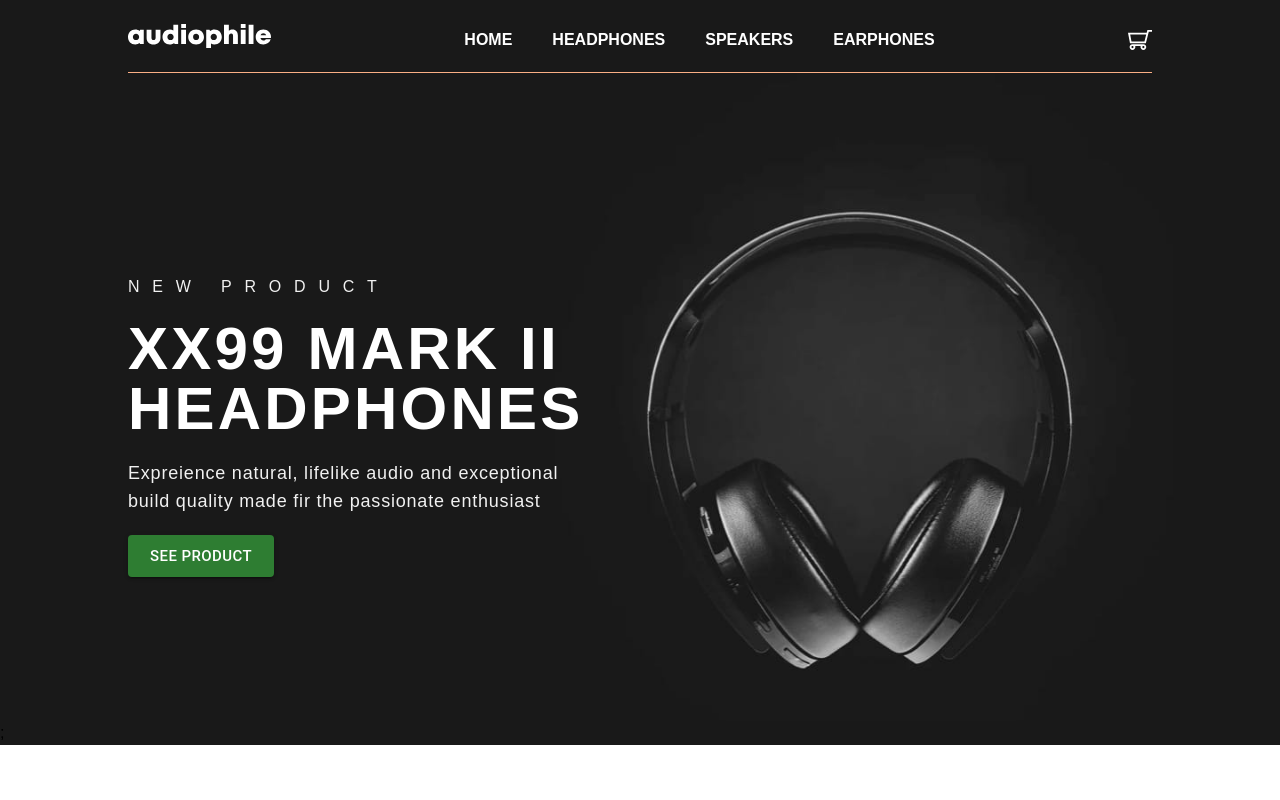
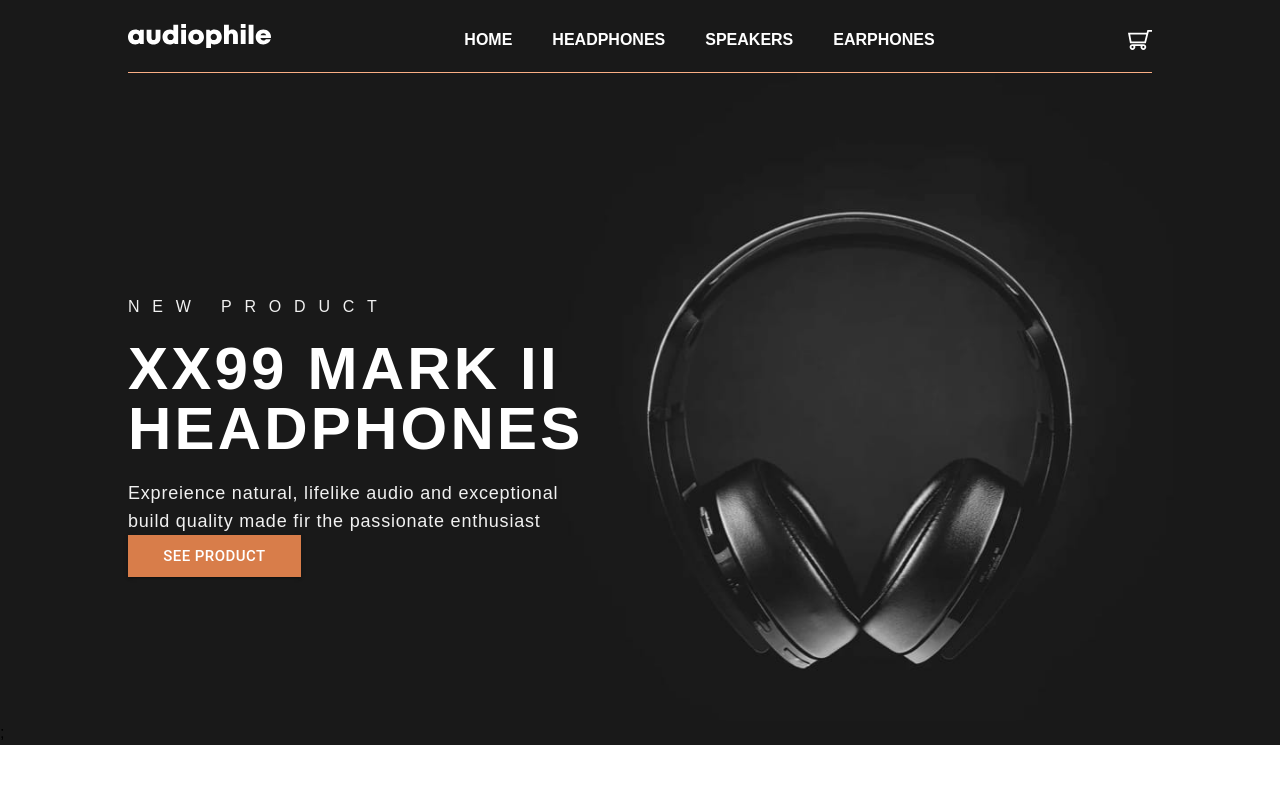
Before and after one commit to ShreeraamGit/audiophile_ecommerce_v2, a React (Create React App) app: page / in a window 1280 px wide. Shown: the top 800 px of the page. Built offline with nearby package versions, Linux system fonts and the light colour scheme.

Commit message:
before routing changes

```diff
--- a/src/App.js
+++ b/src/App.js
@@ -3,6 +3,7 @@ import Headphones from "./Routes/Headphones/headPhones.jsx";
 import Earphones from "./Routes/Earphones/earPhones.jsx";
 import Speakers from "./Routes/Speakers/speakers.jsx";
 import Navigation from "./Routes/Navigation/navigation";
+import ProductPage from "./Routes/ProductPage/productPage";
 import { Routes, Route } from "react-router-dom";
 
 function App() {
@@ -10,6 +11,7 @@ function App() {
     <Routes>
       <Route path="/*" element={<Navigation></Navigation>}>
         <Route index element={<Home />} />
+        <Route path=":product" element={<ProductPage></ProductPage>}></Route>
         <Route path="speakers" element={<Speakers></Speakers>}></Route>
         <Route path="earphones" element={<Earphones></Earphones>}></Route>
         <Route path="headphones" element={<Headphones></Headphones>}></Route>
--- a/src/Routes/Navigation/navigation.jsx
+++ b/src/Routes/Navigation/navigation.jsx
@@ -35,6 +35,8 @@ function Navigation() {
             Earphones
           </h1>
         );
+      case "product":
+        return null;
       default:
         return <HeroBanner></HeroBanner>;
     }
--- /dev/null
+++ b/src/Routes/ProductPage/productPage.jsx
@@ -0,0 +1,18 @@
+import { useContext, useEffect } from "react";
+import { HerosectionContext } from "../../context/heroSectionContext";
+import { useLocation, useParams } from "react-router-dom";
+
+function ProductPage() {
+  const { setPageStatus } = useContext(HerosectionContext);
+  const location = useLocation();
+  const product = useParams();
+  console.log(product);
+
+  useEffect(() => {
+    setPageStatus(location.pathname.slice(1));
+  }, [location]);
+
+  return <h1 className="text-7xl text-center">I am the product page</h1>;
+}
+
+export default ProductPage;
--- a/src/components/HeroBanner/heroBanner.jsx
+++ b/src/components/HeroBanner/heroBanner.jsx
@@ -1,5 +1,6 @@
 import HomeHeroImage from "../../assets/home/desktop/image-hero.jpg";
 import Button from "@mui/material/Button";
+import { Link } from "react-router-dom";
 
 function HeroBanner() {
   return (
@@ -14,9 +15,19 @@ function HeroBanner() {
           Expreience natural, lifelike audio and exceptional build quality made
           fir the passionate enthusiast
         </p>
-        <Button className="" size="large" color="success" variant="contained">
-          SEE PRODUCT
-        </Button>
+        <Link to="product">
+          <Button
+            style={{
+              backgroundColor: "#D87D4A",
+              borderRadius: "0px",
+              width: "40%",
+            }}
+            variant="contained"
+            size="large"
+          >
+            SEE PRODUCT
+          </Button>
+        </Link>
       </div>
     </div>
   );
```
